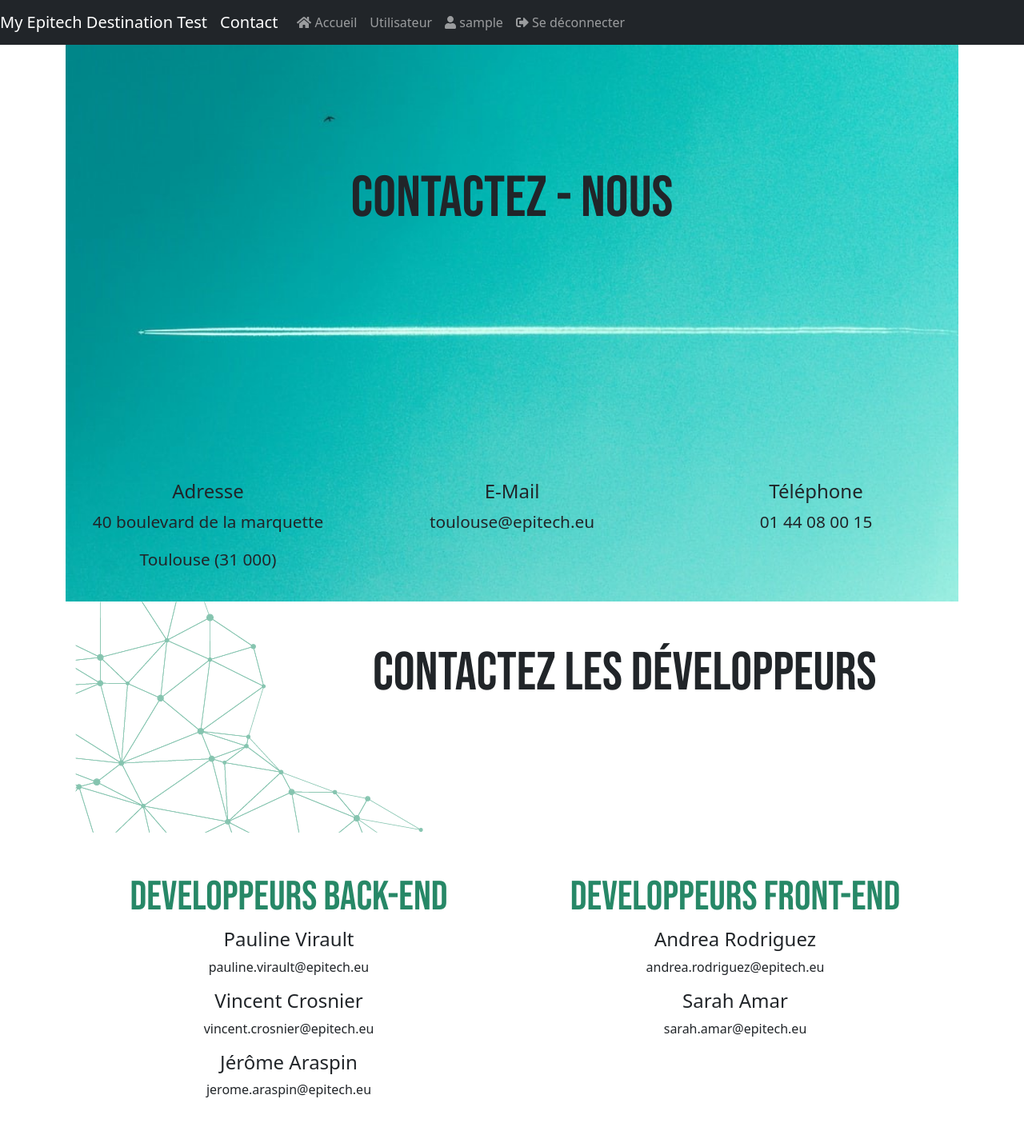
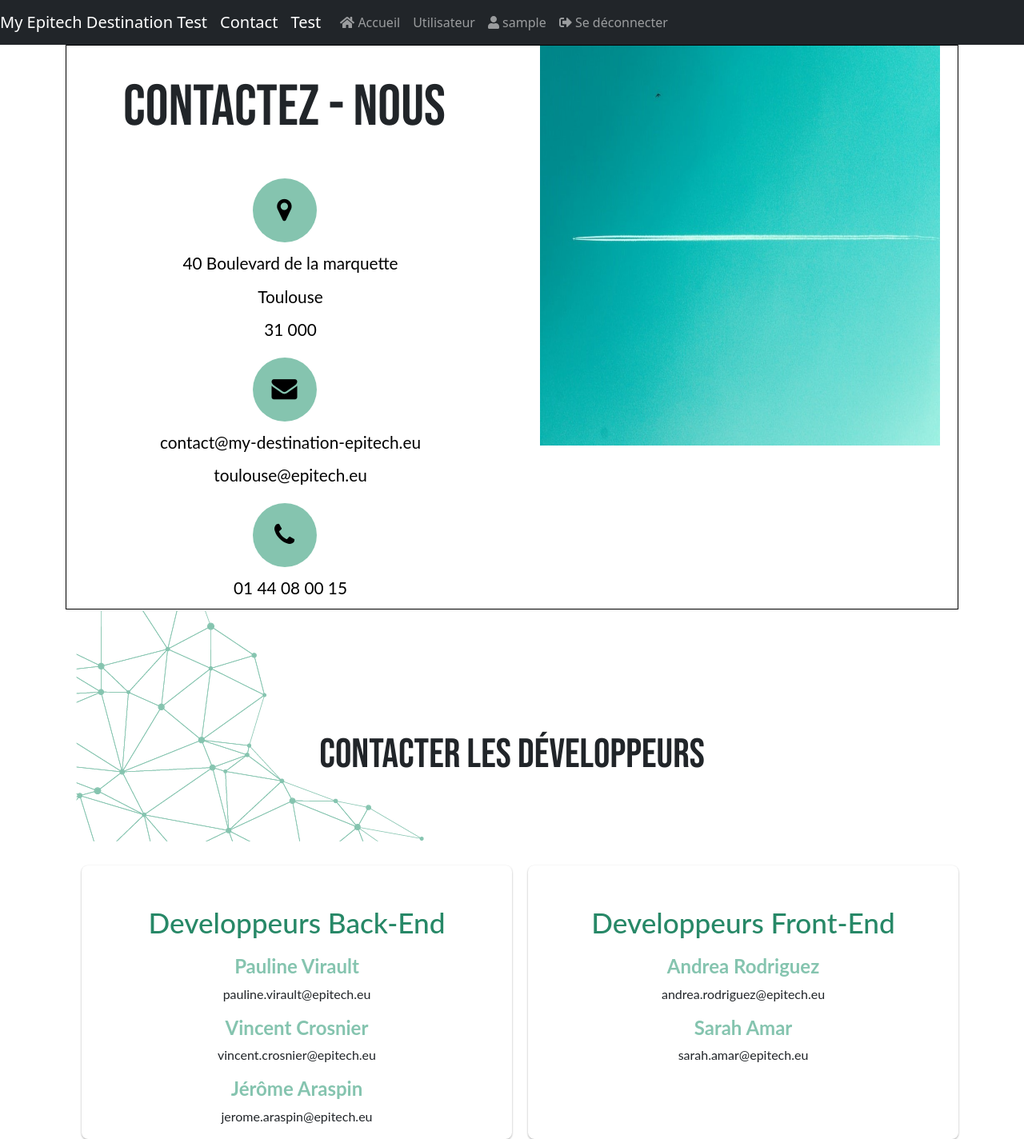
Before and after one commit to ViraultP/MyEpitechDestination, a Vue app in the folder Frontend/myepitechdestination-front/: page /contact in a window 1280 px wide. Shown: the whole page at 80% size. Before the commit the page ends 1390 px from the top, so only its background shows below. Built offline with nearby package versions, Linux system fonts and the light colour scheme; sample sign-in values are in the browser's storage.

Commit message:
Contact v3

```diff
--- a/Frontend/myepitechdestination-front/package.json
+++ b/Frontend/myepitechdestination-front/package.json
@@ -36,8 +36,8 @@
     "mutationobserver-shim": "^0.3.7",
     "popper.js": "^1.16.1",
     "portal-vue": "^2.1.7",
-    "sass": "^1.26.11",
-    "sass-loader": "^10.0.2",
+    "sass": "^1.34.0",
+    "sass-loader": "^10.2.0",
     "vue-cli-plugin-bootstrap": "~0.4.0"
   }
 }
--- a/Frontend/myepitechdestination-front/public/index.html
+++ b/Frontend/myepitechdestination-front/public/index.html
@@ -4,10 +4,12 @@
     <meta charset="utf-8">
     <meta http-equiv="X-UA-Compatible" content="IE=edge">
     <meta name="viewport" content="width=device-width,initial-scale=1.0">
-    <link rel="icon" href="<%= BASE_URL %>favicon.ico">
-    <title><%= htmlWebpackPlugin.options.title %></title>
+    <link rel="icon" type="image/png" href="<%= BASE_URL %>src/assets/logo-MED.png">
+    <title>My Epitech Destination</title>
     <link rel="preconnect" href="https://fonts.gstatic.com">
     <link href="https://fonts.googleapis.com/css2?family=Bebas+Neue&display=swap" rel="stylesheet">
+    <link rel="stylesheet" href="https://cdnjs.cloudflare.com/ajax/libs/font-awesome/4.7.0/css/font-awesome.min.css">
+    <script src="https://ajax.googleapis.com/ajax/libs/jquery/3.5.1/jquery.min.js"></script>
   </head>
   <body>
     <noscript>
--- a/Frontend/myepitechdestination-front/src/App.vue
+++ b/Frontend/myepitechdestination-front/src/App.vue
@@ -3,6 +3,7 @@
     <nav class="navbar navbar-expand navbar-dark bg-dark">
       <a href="/" class="navbar-brand">My Epitech Destination Test </a>
       <a href="/contact" class="navbar-brand">Contact </a>
+      <a href="/test" class="navbar-brand">Test </a>
       <div class="navbar-nav mr-auto">
         <li class="nav-item">
           <router-link to="/home" class="nav-link">
--- a/Frontend/myepitechdestination-front/src/components/Contact.vue
+++ b/Frontend/myepitechdestination-front/src/components/Contact.vue
@@ -1,58 +1,68 @@
 <template>
     <div>
+
         <div class="header">
-            <!-- <img src="../assets/contact_plane.jpg" class="plane" alt="contact"> -->
             <div class="row">
-                <div class="col-md-title">
-                    <h1>Contactez - nous</h1>
+                <div class="col-md contact">
+                    <h1>Contactez - Nous</h1>
+                        <div class="col-md contact_infos">
+                            <button id="show1"><i class="fa fa-map-marker fa-2x" aria-hidden="true"></i></button>
+
+                                <p class="menu1">40 Boulevard de la marquette</p>
+                                <p class="menu1">Toulouse</p>
+                                <p class="menu1">31 000</p>
+
+                        </div>
+
+                    <div class="col-md contact_infos">
+                        <button id="show2"><i class="fa fa-envelope fa-2x" aria-hidden="true"></i></button>
+
+                            <p class="menu2"><a href="mailto:toulouse@epitech.eu">contact@my-destination-epitech.eu</a></p>
+                            <p class="menu2"><a href="mailto:toulouse@epitech.eu">toulouse@epitech.eu</a></p>
+
+                    </div>
+
+                    <div class="col-md contact_infos">
+                    <button id="show3"><i class="fa fa-phone fa-2x" aria-hidden="true"></i></button>
+                        <p class="menu3">01 44 08 00 15</p>
+                    </div>
                 </div>
-            </div>
-            <div class="row">
-                <div id="info" class="col-sm">
-                    <h4>Adresse</h4>
-                    <p>40 boulevard de la marquette</p>
-                    <p>Toulouse (31 000)</p>
+
+                <div class="col-md d-none d-md-block contact">
+                     <img src="../assets/contact_plane.jpg" class="logo" alt="contact">
                 </div>
-                <div id="info" class="col-sm">
-                   <h4>E-Mail</h4>
-                    <p>toulouse@epitech.eu</p>
-                </div>
-                <div id="info" class="col-sm">
-                   <h4>Téléphone</h4>
-                    <p>01 44 08 00 15</p>
-                </div>
+
             </div>
 
         </div>
-        <div class="container">
-            <div id="contact_dev" class="row">
-                <div class="col-md-4">
-                    <img src="../assets/contact2.png" class="logo" alt="contact">
-                </div>
-                <div id="contact_dev_title" class="col-md-8" >
-                   <h1>Contactez les développeurs</h1>
-                </div>
+
+        <div class="container contact_dev">
+            <div class="contact_dev_image">
+               <img src="../assets/contact2.png" class="logo" alt="contact">
             </div>
-
-
+            <div class="contact_dev_title">
+                 <h1 class="dev_title">Contacter les développeurs</h1>
+            </div>
         </div>
 
         <div class="container">
             <div class="row">
-                <div class="col-md" id="back">
+
+                <div class="col-md box" id="back">
                     <h1>Developpeurs Back-End</h1>
-                    <h4>Pauline Virault</h4>
+                    <h4><a href="#">Pauline Virault</a></h4>
                     <p>pauline.virault@epitech.eu</p>
-                    <h4>Vincent Crosnier</h4>
+                    <h4><a href="#">Vincent Crosnier</a></h4>
                     <p>vincent.crosnier@epitech.eu</p>
-                    <h4>Jérôme Araspin</h4>
+                    <h4><a href="#">Jérôme Araspin</a></h4>
                     <p>jerome.araspin@epitech.eu</p>
                 </div>
-                <div class="col-md" id="front">
+
+                <div class="col-md box">
                     <h1>Developpeurs Front-End</h1>
-                    <h4>Andrea Rodriguez</h4>
+                    <h4><a href="#">Andrea Rodriguez</a></h4>
                     <p>andrea.rodriguez@epitech.eu</p>
-                    <h4>Sarah Amar</h4>
+                    <h4><a href="https://www.linkedin.com/in/sarah-amar97/">Sarah Amar</a></h4>
                     <p>sarah.amar@epitech.eu</p>
                 </div>
             </div>
@@ -66,86 +76,145 @@
 export default {
     name: 'Contact'
 }
+import $ from "jquery";
+
+$(document).ready ( function ()
+{
+    $('#show1').click ( function () {
+    $('.menu1').toggle();
+    });
+    $('#show2').click ( function () {
+    $('.menu2').toggle();
+    });
+    $('#show3').click ( function () {
+    $('.menu3').toggle();
+    });
+});
+
 </script>
 
 <style scoped>
+
+.contact img{
+    size: cover;
+    height: 500px;
+    width: 500px;
+
+}
+/*  */
 .header{
-        background-image : url('../assets/contact_plane.jpg');
-        background-size: cover;;
-        background-repeat: repeat-x;
-        display: block;
-        margin-left: auto;
-        margin-right: auto;
-        width : 100%;
-        height : auto;
-        margin-top : 0px;
-        margin-bottom : 0px;
-        padding : 0px;
-        z-index: -1;
+    text-align: center;
+    border: 1px solid black;
 }
 
-.plane{
-    width: 100%;
-    height: auto;
-}
 
-.col-md-title{
-     font-family: 'Bebas Neue', cursive;
-    text-align: center;
-    margin: 150px 0 0 0;
-}
-
-.col-md-title h1{
-    font-size: 4.5em
-}
-
-#info{
-    margin: 300px 0 20px 0;
+/* Contactez - Nous */
+.contact h1{
+    font-family: 'Bebas Neue', cursive;
     text-align: center;
 }
 
-#info p{
+.contact h1{
+    font-size: 4.5em;
+    margin : 35px 0;
+}
+
+/* Boutton icon et informations contact */
+
+.contact_infos {
+    /* margin: 10px 0 80px 0; */
+    display: block;
+    padding: 10px 0;
+
+}
+.contact_infos button{
+    height: 80px;
+    width: 80px;
+    border-radius: 50%;
+    background-color: #85C4AF;
+    border: none;
+}
+.contact_infos button:hover{
+    background-color: #97cebc;
+}
+.contact_infos p{
+    font-family: 'Lato';
     font-size: 1.3em;
+    margin: 10px 0 0 15px;
+    color: #85C4AF;
+    text-align: justify;
+
 }
+.contact_infos p, a{
+    text-decoration: none;
+    color: black;
+    text-align: center;
+
+}
+
+/* .menu1, .menu2, .menu3{
+    display: none;
+} */
+
 /* ********************************* */
-#contact_dev h1{
+
+.contact_dev{
+    border: 1px solid transparent;
+    position: relative;
+    height: 300px;
+}
+
+.contact_dev_image{
+    position: absolute;
+    z-index: -1;
+}
+
+.contact_dev_title {
+    position: relative;
+     text-align: center;
+     margin: 150px 0;
+}
+.contact_dev_title h1{
      font-family: 'Bebas Neue', cursive;
-     font-size: 4.2em;
-     padding-top: 50px;
+     font-size: 3.2em;
 }
 
 /* ********************************* */
-
-#back{
+#box_dev{
+    text-align: space-between;
+    margin: 0 30px
+}
+.box{
+    font-family: 'Lato';
     padding-top: 50px;
+    margin: 20px 0 0 20px;
+    border-radius: 8px;
+    box-shadow: 0 1px 3px rgba(0,0,0,0.12), 0 1px 2px rgba(0,0,0,0.24);
+    transition: all 0.3s cubic-bezier(.25,.8,.25,1);
 }
 
-#back h1{
-    font-family: 'Bebas Neue', cursive;
-     font-size: 3.2em;
+.box:hover {
+    box-shadow: 0 14px 28px rgba(0,0,0,0.25), 0 10px 10px rgba(0,0,0,0.22);
+}
+
+
+.box h1{
+     font-size: 2.2em;
      text-align: center;
      color: #278867;
+     margin-bottom: 20px;
 }
 
-#back h4, p{
+.box h4, p{
     text-align: center;
 }
 
-
-#front{
-    padding-top :50px;
-}
-
-#front h1{
-    font-family: 'Bebas Neue', cursive;
-     font-size: 3.2em;
-     text-align: center;
-     color: #278867;
-}
-
-#front h4, p{
-    text-align: center;
+.box a{
+    text-decoration: none;
+    font-weight: bold;
+    color: #85C4AF;
 }
 
 
+
 </style>
--- /dev/null
+++ b/Frontend/myepitechdestination-front/src/components/Test.vue
@@ -0,0 +1,37 @@
+<template>
+    <div>
+    <!--  -->
+        <div class='test'>
+            <h1>Contacter nous </h1>
+            <img src="../assets/contact_plane.jpg" class="logo">
+            <p>icones</p>
+        </div>
+    </div>
+</template>
+
+<script>
+export default {
+    name: 'Test',
+}
+import $ from "jquery";
+
+$(document).ready ( function ()
+{
+    $('#show').click ( function () {
+    $('.menu').toggle("slide");
+    });
+});
+
+</script>
+
+<style scoped>
+.test{
+    text-align: center;
+}
+
+.test img{
+    width: 100%;
+    height: 100px;
+}
+
+</style>
--- a/Frontend/myepitechdestination-front/src/router.js
+++ b/Frontend/myepitechdestination-front/src/router.js
@@ -3,7 +3,7 @@ import Home from "./components/Home.vue";
 import Login from "./components/Login.vue";
 import Register from "./components/Register.vue";
 import Contact from "./components/Contact.vue";
-
+import Test from "./components/Test.vue";
 
 const Profile = () => import("./components/Profile.vue")
 const BoardAdmin = () => import("./components/BoardAdmin.vue")
@@ -30,6 +30,10 @@ const routes = [
   {
     path: "/contact",
     component: Contact,
+  },
+  {
+    path: "/test",
+    component: Test,
   },
   {
     path: "/profile",
```
Also changed, not shown: Frontend/myepitechdestination-front/src/assets/contact2-mirror.png (added), Frontend/myepitechdestination-front/src/assets/logo-MED.png (added).
